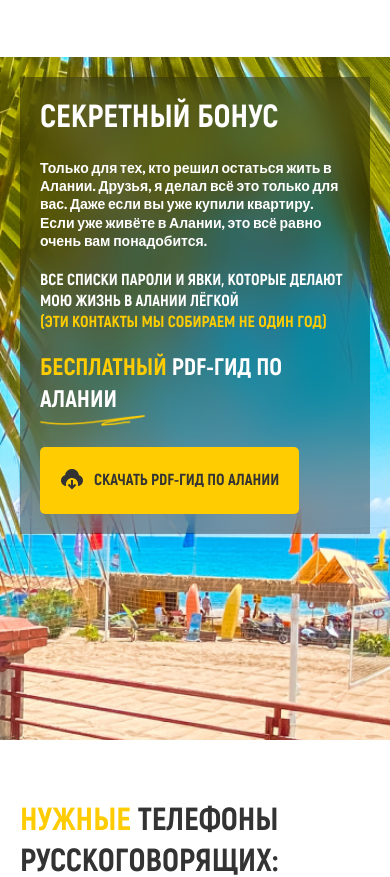
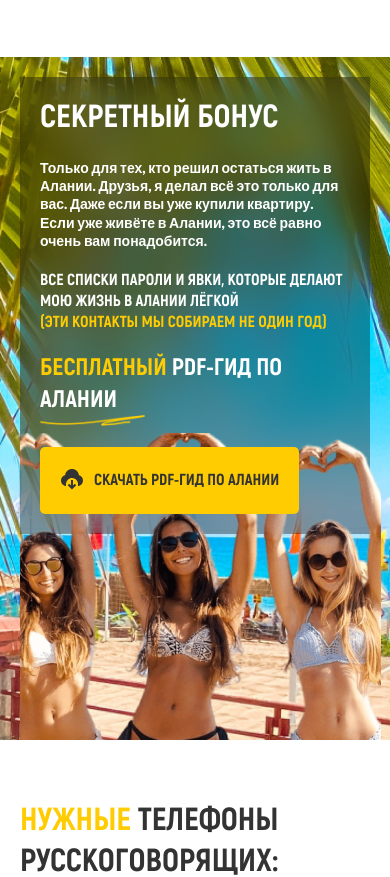
Before and after one commit to Hillel1408/-apartments, a website: page #src/index.html in a window 390 px wide. Shown: the part 5134-6011 px from the top of the page. Drawn offline with nearby package versions, Linux system fonts and the light colour scheme; files that its build step writes are made by us from their sources; files whose address does not match are found by name.

Commit message:
Бесплатный PDF-гид по Алании

```diff
--- a/#src/scss/sections/step-6.scss
+++ b/#src/scss/sections/step-6.scss
@@ -22,13 +22,20 @@
                 width: 105px;
             }
         }
-        @media (max-width: 360px) {
+        @media (max-width: 460px) {
             &:after {
                 content: url('../img/bg-16.png');
                 position: absolute;
-                left: -20px;
+                left: 0;
+                right: 0;
+                text-align: center;
                 z-index: 2;
                 bottom: -210px;
+            }
+        }
+        @media (max-width: 360px) {
+            &:after {
+                left: -20px;
             }
         }
     }
```
